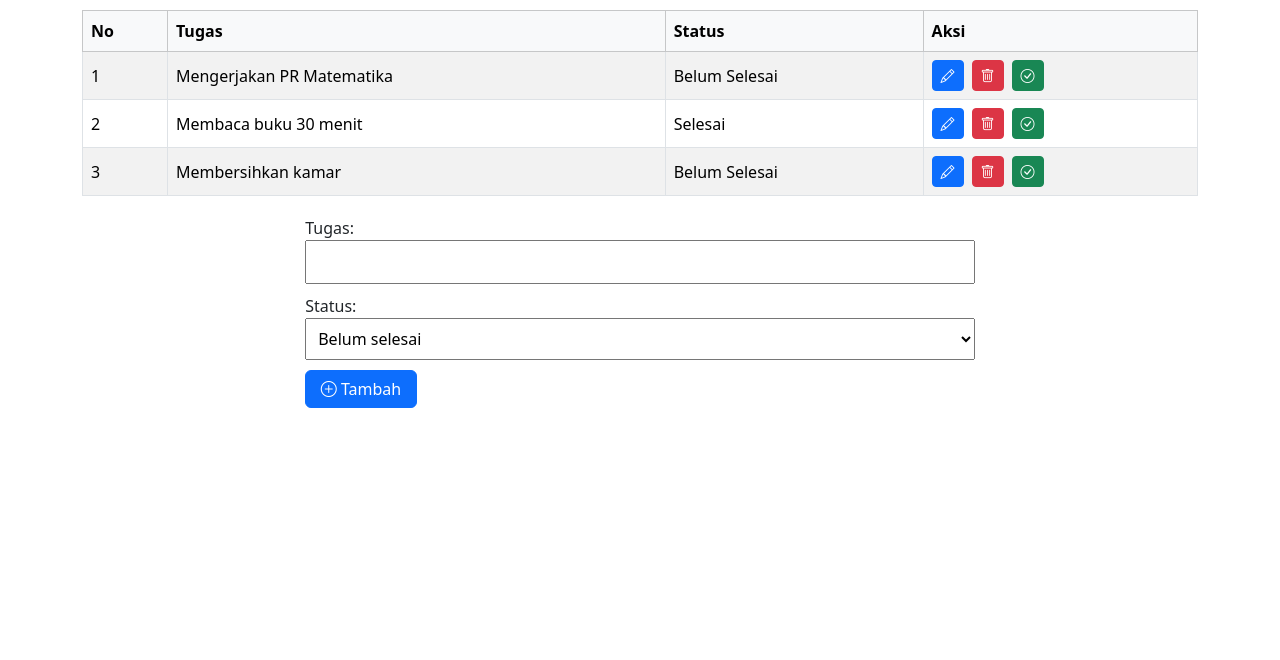
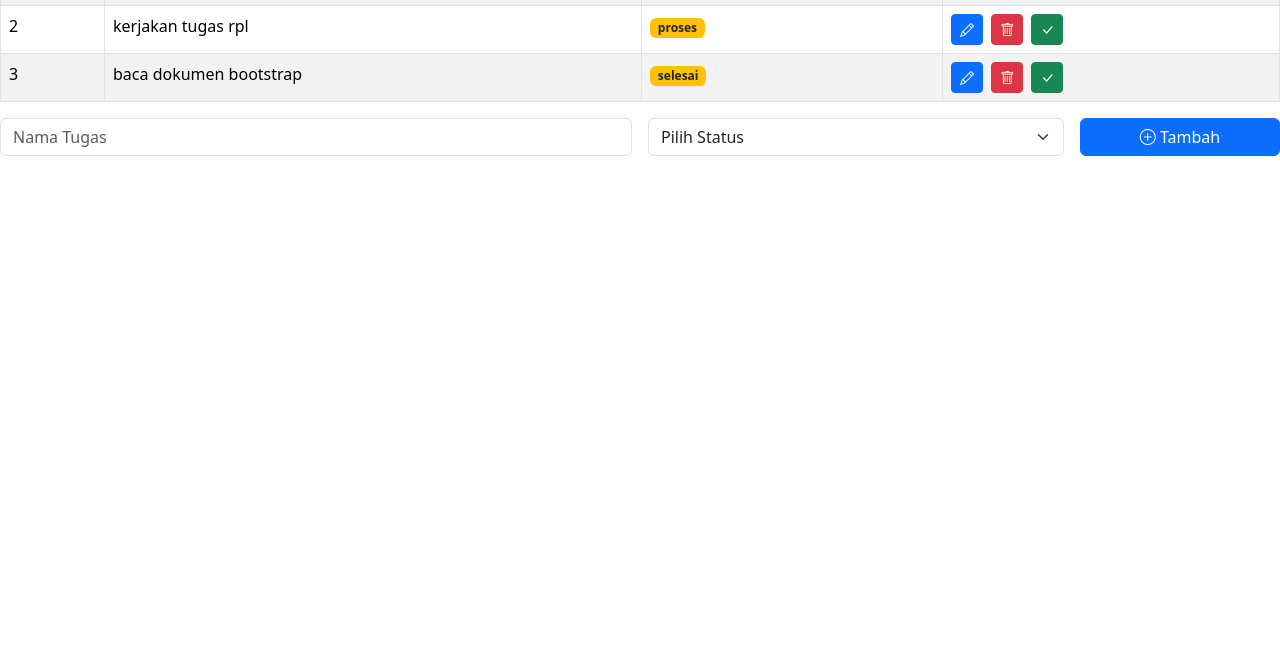
Before and after one commit to widafitria/todo-list, a plain HTML site: page index.html in a window 1280 px wide. Shown: the part 140-800 px from the top of the page. Drawn offline with nearby package versions, Linux system fonts and the light colour scheme.

Commit message:
mengubah fungsi tambah todo

```diff
--- a/index.html
+++ b/index.html
@@ -1,38 +1,29 @@
 <!DOCTYPE html>
 <html lang="en">
+
 <head>
   <meta charset="UTF-8">
   <meta http-equiv="X-UA-Compatible" content="IE=Edge">
   <meta name="viewport" content="width=device-width, initial-scale=1">
+  <link href="https://cdn.jsdelivr.net/npm/bootstrap@5.3.2/dist/css/bootstrap.min.css" rel="stylesheet" integrity="sha384-T3c6CoIi6uLrA9TneNEoa7RxnatzjcDSCmG1MXxSR1GAsXEV/Dwwykc2MPK8M2HN" crossorigin="anonymous">
+  <link rel="stylesheet" href="https://cdn.jsdelivr.net/npm/bootstrap-icons@1.11.3/font/bootstrap-icons.min.css">
+  <script src="https://cdn.jsdelivr.net/npm/bootstrap@5.3.2/dist/js/bootstrap.bundle.min.js" integrity="sha384-C6RzsynM9kWDrMNeT87bh95OGNyZPhcTNXj1NW7RuBCsyN/o0jlpcV8Qyq46cDfL" crossorigin="anonymous"></script>
 
-    <link href="https://cdn.jsdelivr.net/npm/bootstrap@5.3.2/dist/css/bootstrap.min.css" rel="stylesheet" integrity="sha384-T3c6CoIi6uLrA9TneNEoa7RxnatzjcDSCmG1MXxSR1GAsXEV/Dwwykc2MPK8M2HN" crossorigin="anonymous">
   <script src="https://code.jquery.com/jquery-3.7.1.min.js" integrity="sha256-/JqT3SQfawRcv/BIHPThkBvs0OEvtFFmqPF/lYI/Cxo=" crossorigin="anonymous"></script>
 
-<link href="https://cdn.jsdelivr.net/npm/bootstrap@5.3.3/dist/css/bootstrap.min.css" rel="stylesheet">
   <link href="https://cdn.jsdelivr.net/npm/bootstrap-icons@1.10.5/font/bootstrap-icons.css" rel="stylesheet">
 
+  <title>to do list</title>
+  <link rel="stylesheet" href="style.css">
+</head>
 
 <body>
-  <h1>To Do List</h1>
-
-<style>
-    table {
-      margin-top: 30px;
-    }
-    th, td {
-      vertical-align: middle;
-    }
-  </style>
-</head>
-<body>
-
-  <div class="container">
-    <h1 class="text-center my-4">Daftar To-Do List</h1>
+  <h1>to do list</h1>
   <table class="table table-bordered table-striped">
-      <thead class="table-light">
+    <thead class="table-success">
       <tr>
         <th>No</th>
-          <th>Tugas</th>
+        <th>Nama Tugas</th>
         <th>Status</th>
         <th>Aksi</th>
       </tr>
@@ -40,69 +31,65 @@
     <tbody>
       <tr>
         <td>1</td>
-          <td>Mengerjakan PR Matematika</td>
-          <td>Belum Selesai</td>
+        <td>Belajar HTML dan CSS</td>
+        <td><span class="badge bg-warning text-dark">Belum Selesai</span></td>
         <td>
-            <div class="d-flex gap-2">
-              <button class="btn btn-sm btn-primary" title="Ubah">
+          <button class="btn btn-sm btn-primary me-1" title="Ubah">
             <i class="bi bi-pencil"></i>
           </button>
-              <button class="btn btn-sm btn-danger" title="Hapus">
+          <button class="btn btn-sm btn-danger me-1" title="Hapus">
             <i class="bi bi-trash"></i>
           </button>
-              <button class="btn btn-sm btn-success" title="Selesai">
-                <i class="bi bi-check-circle"></i>
+          <button class="btn btn-sm btn-success" title="Tandai Selesai">
+            <i class="bi bi-check-lg"></i>
           </button>
-            </div>
         </td>
       </tr>
+
       <tr>
         <td>2</td>
-          <td>Membaca buku 30 menit</td>
-          <td>Selesai</td>
+        <td>kerjakan tugas rpl</td>
+        <td><span class="badge bg-warning text-dark">proses</span></td>
         <td>
-            <div class="d-flex gap-2">
-              <button class="btn btn-sm btn-primary" title="Ubah">
+          <button class="btn btn-sm btn-primary me-1" title="Ubah">
             <i class="bi bi-pencil"></i>
           </button>
-              <button class="btn btn-sm btn-danger" title="Hapus">
+          <button class="btn btn-sm btn-danger me-1" title="Hapus">
             <i class="bi bi-trash"></i>
           </button>
-              <button class="btn btn-sm btn-success" title="Selesai">
-                <i class="bi bi-check-circle"></i>
+          <button class="btn btn-sm btn-success" title="Tandai Selesai">
+            <i class="bi bi-check-lg"></i>
           </button>
-            </div>
         </td>
       </tr>
+
       <tr>
         <td>3</td>
-          <td>Membersihkan kamar</td>
-          <td>Belum Selesai</td>
+        <td>baca dokumen bootstrap</td>
+        <td><span class="badge bg-warning text-dark">selesai</span></td>
         <td>
-            <div class="d-flex gap-2">
-              <button class="btn btn-sm btn-primary" title="Ubah">
+          <button class="btn btn-sm btn-primary me-1" title="Ubah">
             <i class="bi bi-pencil"></i>
           </button>
-              <button class="btn btn-sm btn-danger" title="Hapus">
+          <button class="btn btn-sm btn-danger me-1" title="Hapus">
             <i class="bi bi-trash"></i>
           </button>
-              <button class="btn btn-sm btn-success" title="Selesai">
-                <i class="bi bi-check-circle"></i>
+          <button class="btn btn-sm btn-success" title="Tandai Selesai">
+            <i class="bi bi-check-lg"></i>
           </button>
-            </div>
         </td>
       </tr>
     </tbody>
   </table>
-    <form id="todoForm" style="width: 60%; margin: 20px auto;">
-    <div style="margin-bottom: 10px;">
-        <label for="task">Tugas:</label>
-        <input type="text" id="task" name="task" required style="width: 100%; padding: 8px;">
+
+  <form class="row g-3 mb-4">
+    <div class="col-md-6">
+        <input type="text" class="form-control" placeholder="Nama Tugas" required>
     </div>
-    <div style="margin-bottom: 10px;">
-        <label for="status">Status:</label>
-        <select id="status" name="status" style="width: 100%; padding: 8px;">
-            <option value="Belum selesai">Belum selesai</option>
+    <div class="col-md-4">
+        <select class="form-select" required>
+            <option value="">Pilih Status</option>
+            <option value="Belum Selesai">Belum Selesai</option>
             <option value="Selesai">Selesai</option>
         </select>
     </div>
@@ -113,7 +100,6 @@
     </div>
 </form>
 
-  </div>
+</body>
 
-</body>
 </html>
```
Also changed, not shown: main.js (+23 -12 lines). Lines whose indentation alone changed are shown as unchanged.
